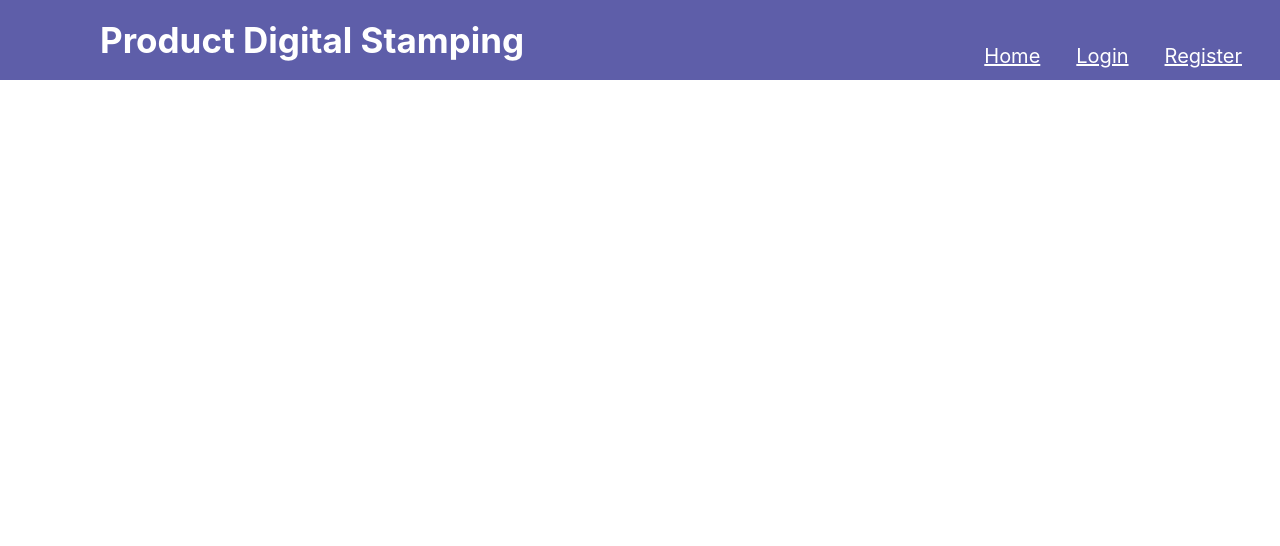
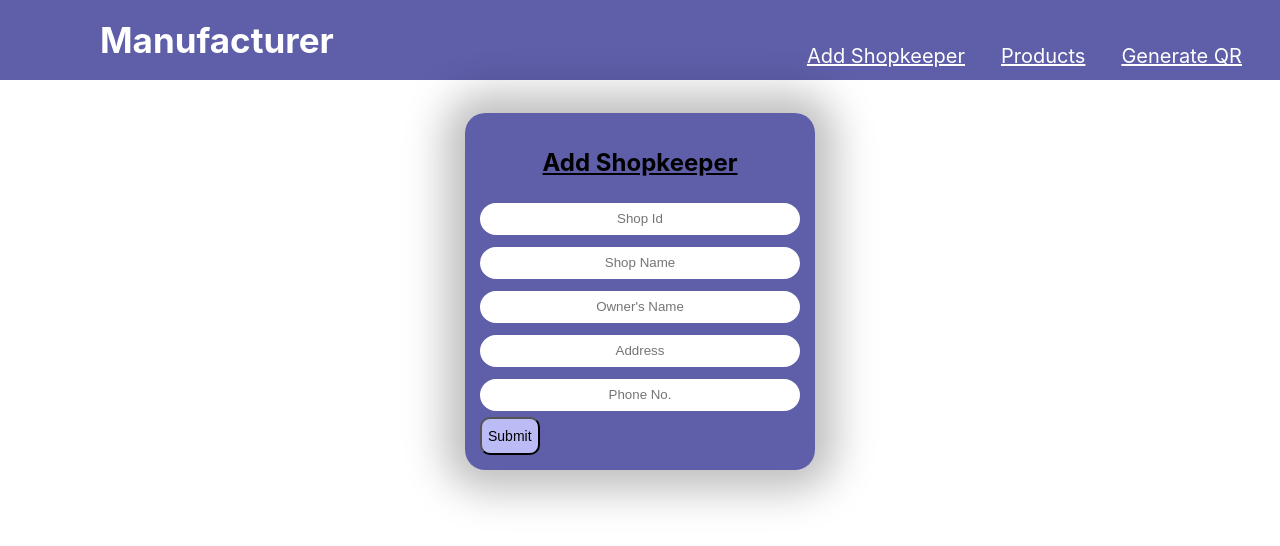
Before and after one commit to Siddhant1289/Product-Digital-Stamping, a React (Create React App) app: page /add_shopkeeper in a window 1280 px wide. Shown: the top 546 px of the page. Built offline with nearby package versions, Linux system fonts and the light colour scheme.

Commit message:
add shopkeeper data connectivity

```diff
--- a/src/App_components/Login.js
+++ b/src/App_components/Login.js
@@ -1,6 +1,7 @@
 import { useState } from "react";
 import { useNavigate } from "react-router-dom";
 import axios from "axios";
+// import Manufacturer from "./Manufacturer";
 
 import "./Login.css";
 const Login = () => {
@@ -10,6 +11,7 @@ const Login = () => {
     module: "",
     Userid: "",
     Password: "",
+    isLog: false,
   });
   const handleChange = (e) => {
     setUser({ ...user, [e.target.name]: e.target.value });
@@ -22,11 +24,12 @@ const Login = () => {
       Userid: user.Userid,
       Password: user.Password,
     };
+
     console.log(sendData);
     axios
-      .post("https://localhost/project/login.php", sendData)
+      .get("https://localhost/project/login.php", sendData)
       .then((result) => {
-        if (result.data.Status === "200") {
+        if (result.data.Status === "valid") {
           navigate("/");
         } else {
           alert("Invalid User");
@@ -34,6 +37,10 @@ const Login = () => {
       });
   };
   return (
+    <div>
+      {user.isLog ? (
+        <div>{/* <Manufacturer /> */}</div>
+      ) : (
         <div className="container">
           <div className="left">
             <div className="card">
@@ -43,6 +50,7 @@ const Login = () => {
                 </h2>
                 <form onSubmit={fun}>
                   <select
+                    name="module"
                     className="select-box"
                     onChange={handleChange}
                     value={user.module}
@@ -82,6 +90,8 @@ const Login = () => {
             </div>
           </div>
         </div>
+      )}
+    </div>
   );
 };
 export default Login;
--- a/src/App_components/Register.js
+++ b/src/App_components/Register.js
@@ -1,3 +1,4 @@
+import React from "react";
 import axios from "axios";
 import { useState } from "react";
 import { useNavigate } from "react-router-dom";
--- a/src/M_components/Add_Shopkeeper.js
+++ b/src/M_components/Add_Shopkeeper.js
@@ -1,6 +1,40 @@
 import React from "react";
+import axios from "axios";
+import { useState } from "react";
 import "./Navbar.css";
 export const Add_Shopkeeper = () => {
+  const [data, setData] = useState({
+    shopid: "",
+    shopname: "",
+    ownername: "",
+    address: "",
+    phone: "",
+  });
+
+  const handleChange = (e) => {
+    setData({ ...data, [e.target.name]: e.target.value });
+    console.log(data);
+  };
+  const fun = (e) => {
+    // e.preventDefault();
+    const sendData = {
+      shopid: data.shopid,
+      shopname: data.shopname,
+      ownername: data.ownername,
+      address: data.address,
+      phone: data.phone,
+    };
+    console.log(sendData);
+    axios
+      .post("http://localhost/project/add_shop_info.php", sendData)
+      .then((result) => {
+        if (result.data.Status === "Invalid") {
+          alert("Invalid User");
+        } else {
+          alert("Data Saved");
+        }
+      });
+  };
   return (
     <div className="main">
       <div className="card">
@@ -9,35 +43,50 @@ export const Add_Shopkeeper = () => {
             <h2>
               <u>Add Shopkeeper</u>
             </h2>
-            <form>
+            <form onSubmit={fun}>
               <input
                 type="text"
                 className="input-box"
-                placeholder="ID"
+                placeholder="Shop Id"
+                name="shopid"
+                onChange={handleChange}
+                value={data.shopid}
                 required
               />
               <input
                 type="text"
                 className="input-box"
                 placeholder="Shop Name"
+                name="shopname"
+                onChange={handleChange}
+                value={data.shopname}
                 required
               />
               <input
                 type="text"
                 className="input-box"
                 placeholder="Owner's Name"
+                name="ownername"
+                onChange={handleChange}
+                value={data.ownername}
                 required
               />
               <input
                 type="text"
                 className="input-box"
                 placeholder="Address"
+                name="address"
+                onChange={handleChange}
+                value={data.address}
                 required
               />
               <input
                 type="text"
                 className="input-box"
                 placeholder="Phone No."
+                name="phone"
+                onChange={handleChange}
+                value={data.phone}
                 required
               />
               <button type="submit" className="submit-btn">
--- a/src/index.js
+++ b/src/index.js
@@ -1,15 +1,19 @@
 import React from "react";
 import ReactDOM from "react-dom/client";
 import "./index.css";
-import App from "./App";
+// import App from "./App";
 import reportWebVitals from "./reportWebVitals";
 // import Customer from "./Customer";
+import Manufacturer from "./Manufacturer";
+// import Shopkeeper from "./Shopkeeper";
 
 const root = ReactDOM.createRoot(document.getElementById("root"));
 root.render(
   <React.StrictMode>
-    <App />
+    {/* <App /> */}
     {/* <Customer /> */}
+    <Manufacturer />
+    {/* <Shopkeeper /> */}
   </React.StrictMode>
 );
 
```
Lines whose indentation alone changed are shown as unchanged.
